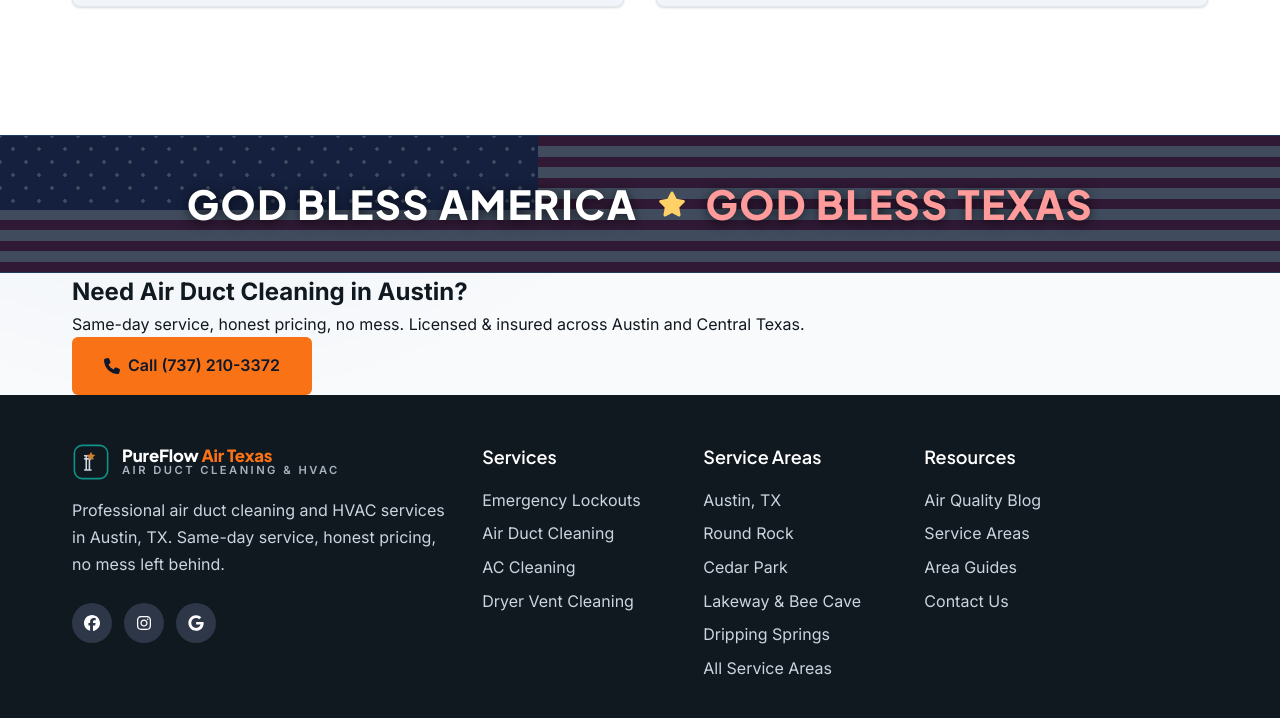
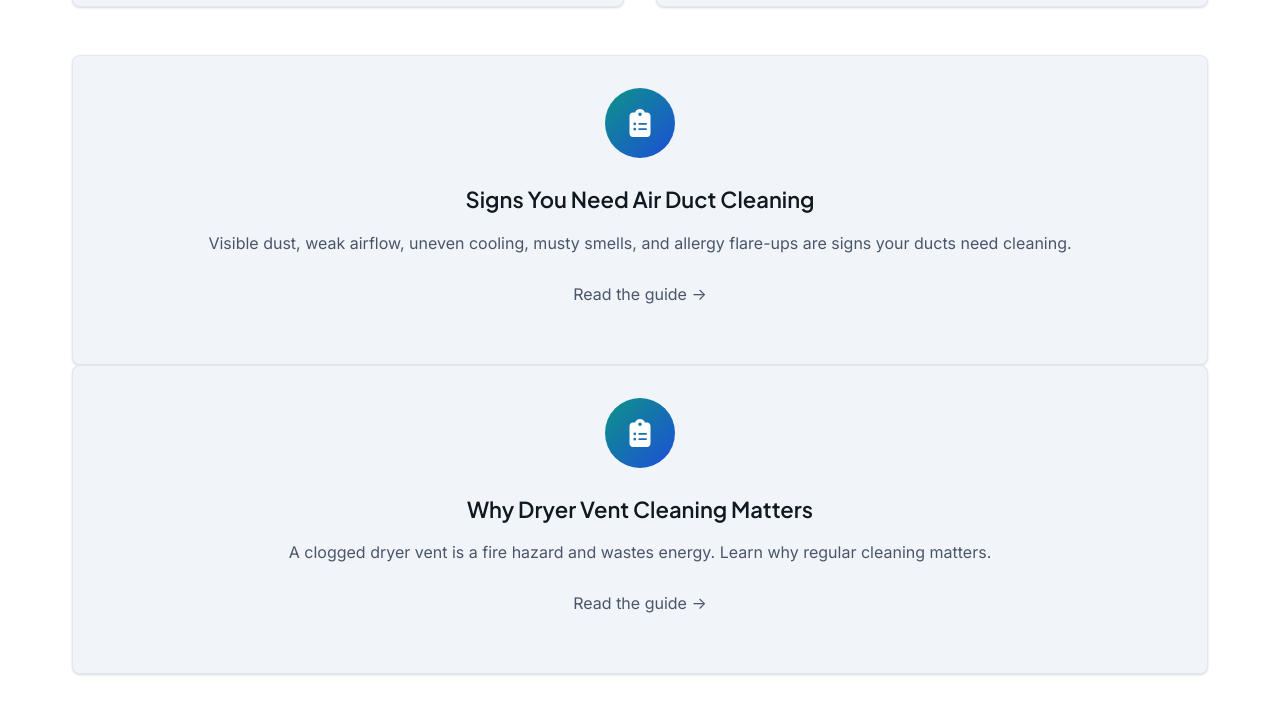
Before and after one commit to ZionAp/pureflowairtexas.com, a website: page blog/index.html in a window 1280 px wide. Shown: the part 999-1717 px from the top of the page. Drawn offline with Linux system fonts and the light colour scheme.

Commit message:
Link new blog posts in blog/index.html

```diff
--- a/blog/index.html
+++ b/blog/index.html
@@ -281,6 +281,18 @@
                     <p><a href="how-to-choose-air-duct-cleaning-company-austin.html">Read the guide &rarr;</a></p>
                 </div>
             </div>
+                <div class="service-card">
+                    <div class="service-icon"><svg class="icon" aria-hidden="true"><use href="#icon-clipboard-list"></use></svg></div>
+                    <h3>Signs You Need Air Duct Cleaning</h3>
+                    <p>Visible dust, weak airflow, uneven cooling, musty smells, and allergy flare-ups are signs your ducts need cleaning.</p>
+                    <p><a href="signs-you-need-air-duct-cleaning.html">Read the guide &rarr;</a></p>
+                </div>
+                <div class="service-card">
+                    <div class="service-icon"><svg class="icon" aria-hidden="true"><use href="#icon-clipboard-list"></use></svg></div>
+                    <h3>Why Dryer Vent Cleaning Matters</h3>
+                    <p>A clogged dryer vent is a fire hazard and wastes energy. Learn why regular cleaning matters.</p>
+                    <p><a href="dryer-vent-cleaning-importance.html">Read the guide &rarr;</a></p>
+                </div>
         </div>
     </section>
     <!-- Patriotic Banner -->
```
